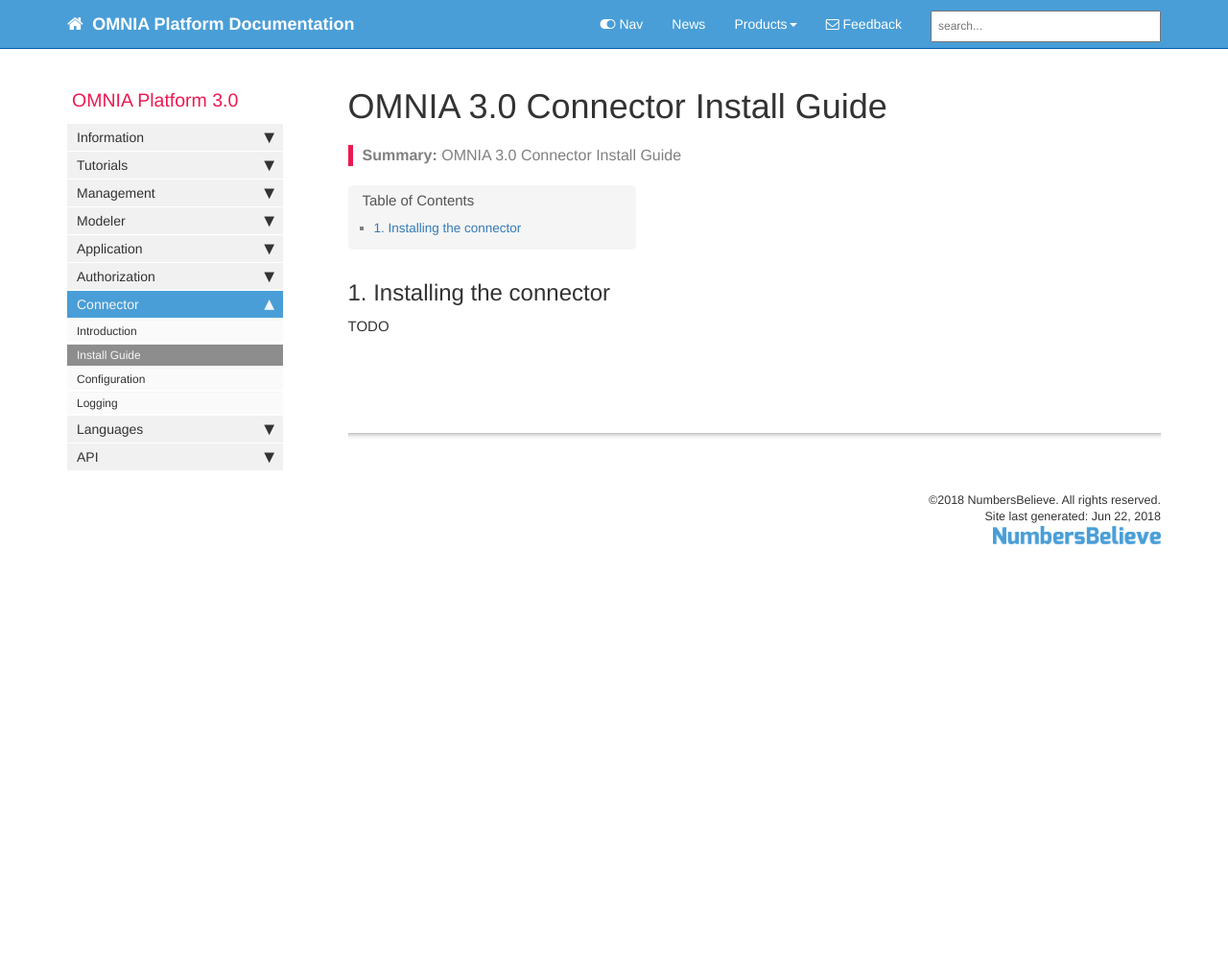
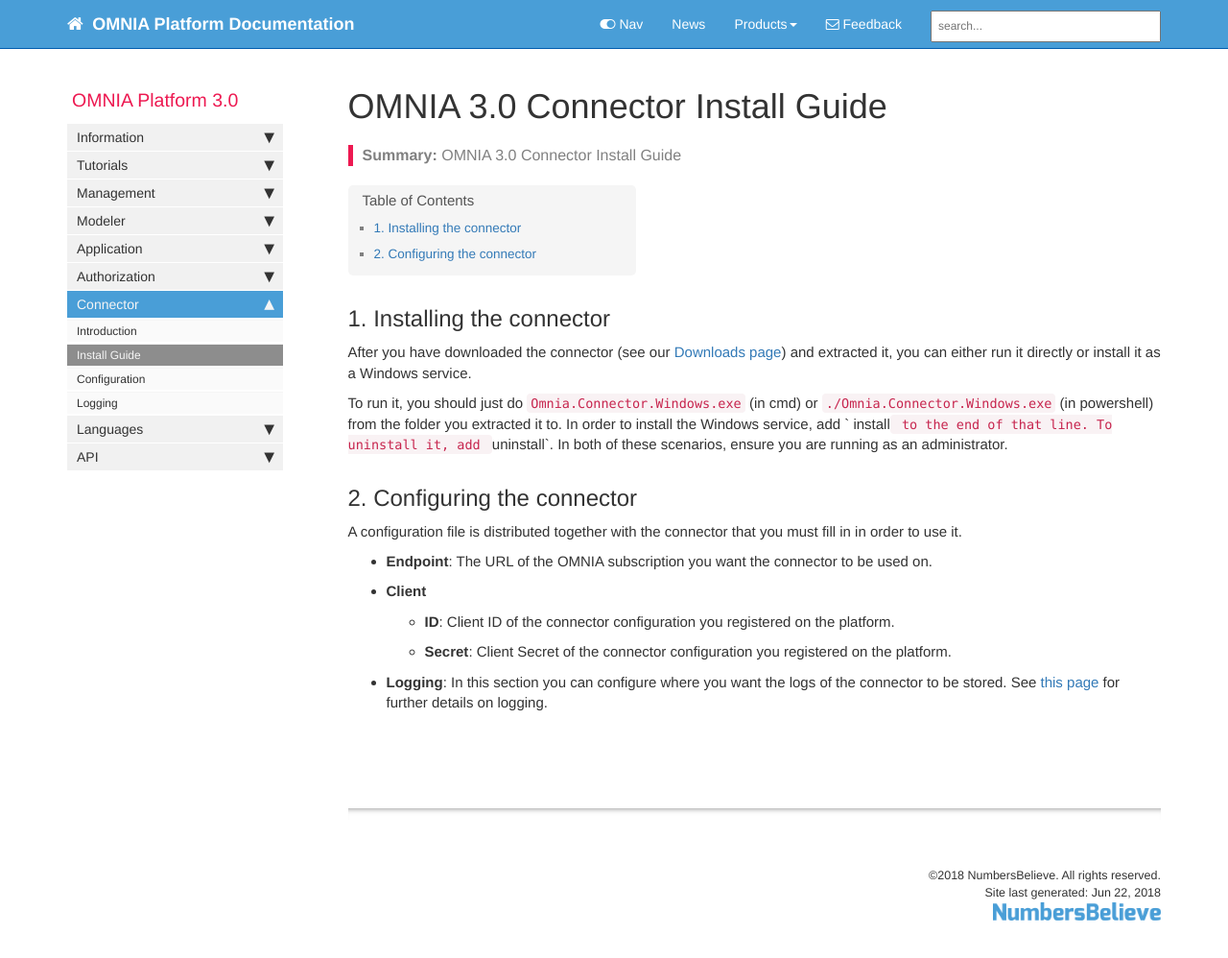
Before and after one commit to daniel8lopes/omnia3, a Jekyll site: the page built from docs/pages/omnia3/Connector/omnia3_connector_install.md, in a window 1280 px wide and 1019 px high. Shown: the top 998 px of the window at 96% size. Built offline with Jekyll 4.4.1, drawn with Linux system fonts in a browser that asks for light colours; nearby versions of some CDN libraries; comment, search, counter and statistics services are not loaded.

Commit message:
Add connector install guide

```diff
--- a/docs/pages/omnia3/Connector/omnia3_connector_install.md
+++ b/docs/pages/omnia3/Connector/omnia3_connector_install.md
@@ -8,4 +8,16 @@ folder: omnia3
 ---
 ## 1. Installing the connector
 
-TODO
+After you have downloaded the connector (see our [Downloads page](omnia3_downloads.html)) and extracted it, you can either run it directly or install it as a Windows service.
+
+To run it, you should just do `Omnia.Connector.Windows.exe` (in cmd) or `./Omnia.Connector.Windows.exe` (in powershell) from the folder you extracted it to. In order to install the Windows service, add ` install` to the end of that line. To uninstall it, add ` uninstall`. In both of these scenarios, ensure you are running as an administrator.
+
+## 2. Configuring the connector
+
+A configuration file is distributed together with the connector that you must fill in in order to use it.
+
+- **Endpoint**: The URL of the OMNIA subscription you want the connector to be used on.
+- **Client**
+    - **ID**: Client ID of the connector configuration you registered on the platform.
+    - **Secret**: Client Secret of the connector configuration you registered on the platform.
+- **Logging**: In this section you can configure where you want the logs of the connector to be stored. See [this page](omnia3_connector_logs.html) for further details on logging.
```
